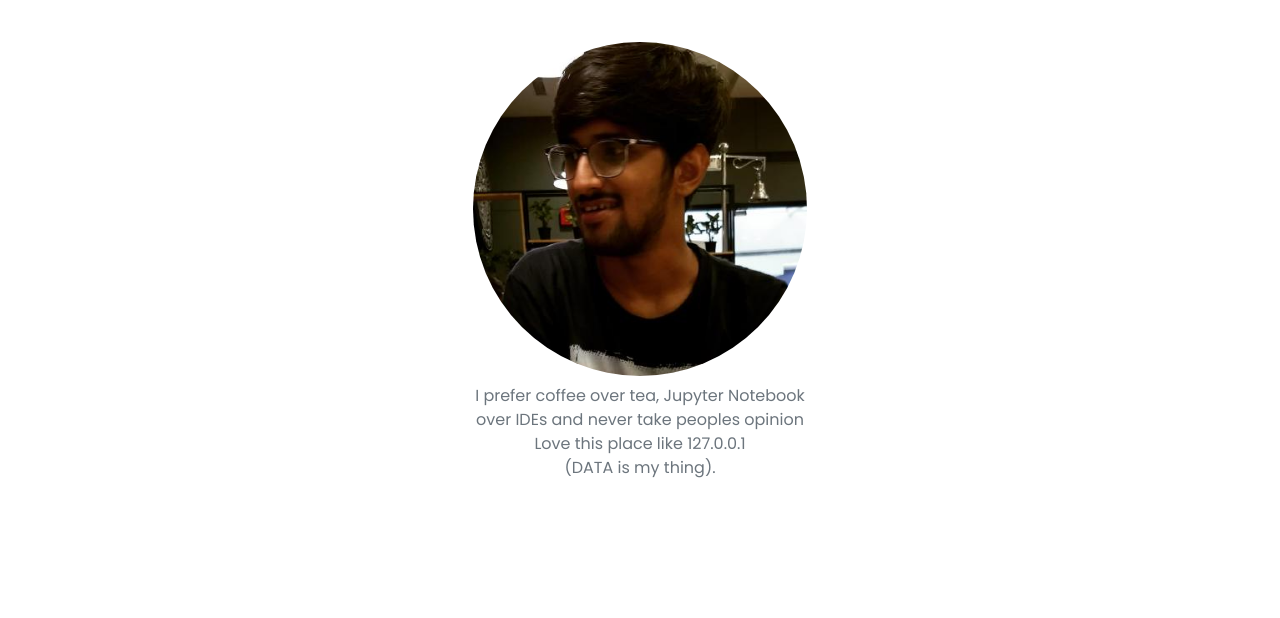
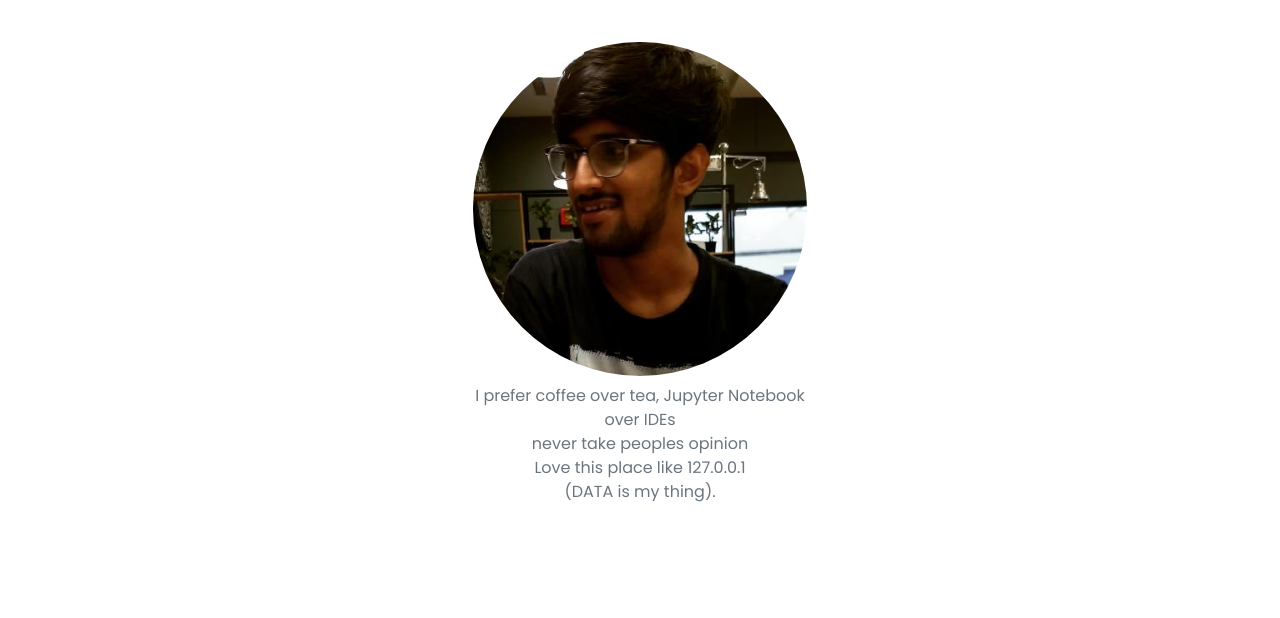
Before and after one commit to abhijeetpujara/abhijeetpujara.github.io, a plain HTML site: page index.html in a window 1280 px wide. Shown: the part 120-738 px from the top of the page. Drawn offline with Linux system fonts and the light colour scheme.

Commit message:
Update index.html

```diff
--- a/index.html
+++ b/index.html
@@ -121,7 +121,7 @@
       </div>
     </div>
 
-    <p class="text-muted wow animated slideInUp" data-wow-delay=".15s">I prefer coffee over tea, Jupyter Notebook over IDEs and never take peoples opinion <br> Love this place like 127.0.0.1 <br> (DATA is my thing).</p>
+    <p class="text-muted wow animated slideInUp" data-wow-delay=".15s">I prefer coffee over tea, Jupyter Notebook over IDEs <br> never take peoples opinion <br> Love this place like 127.0.0.1 <br> (DATA is my thing).</p>
 
   </div>
 </div>
```
